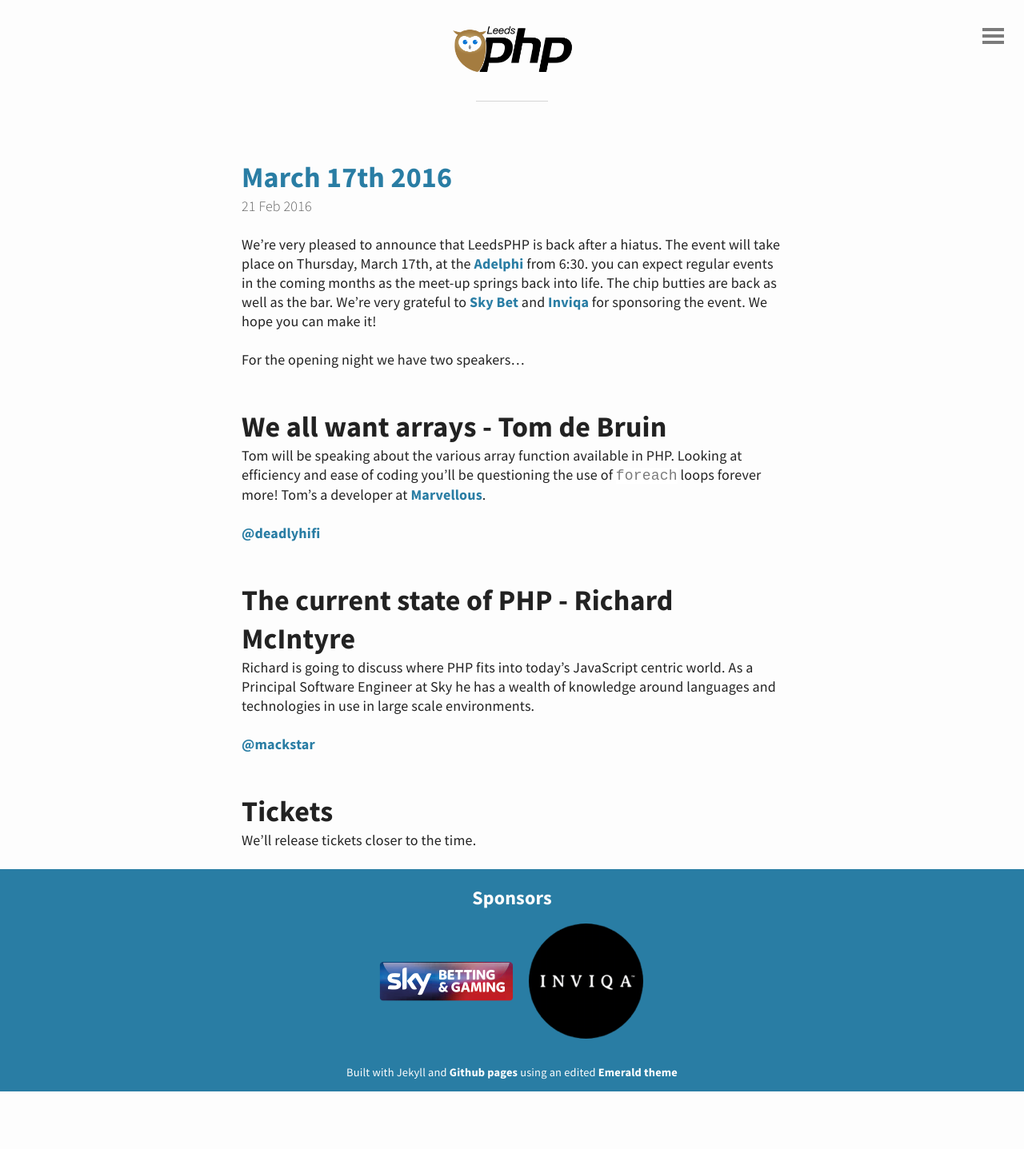
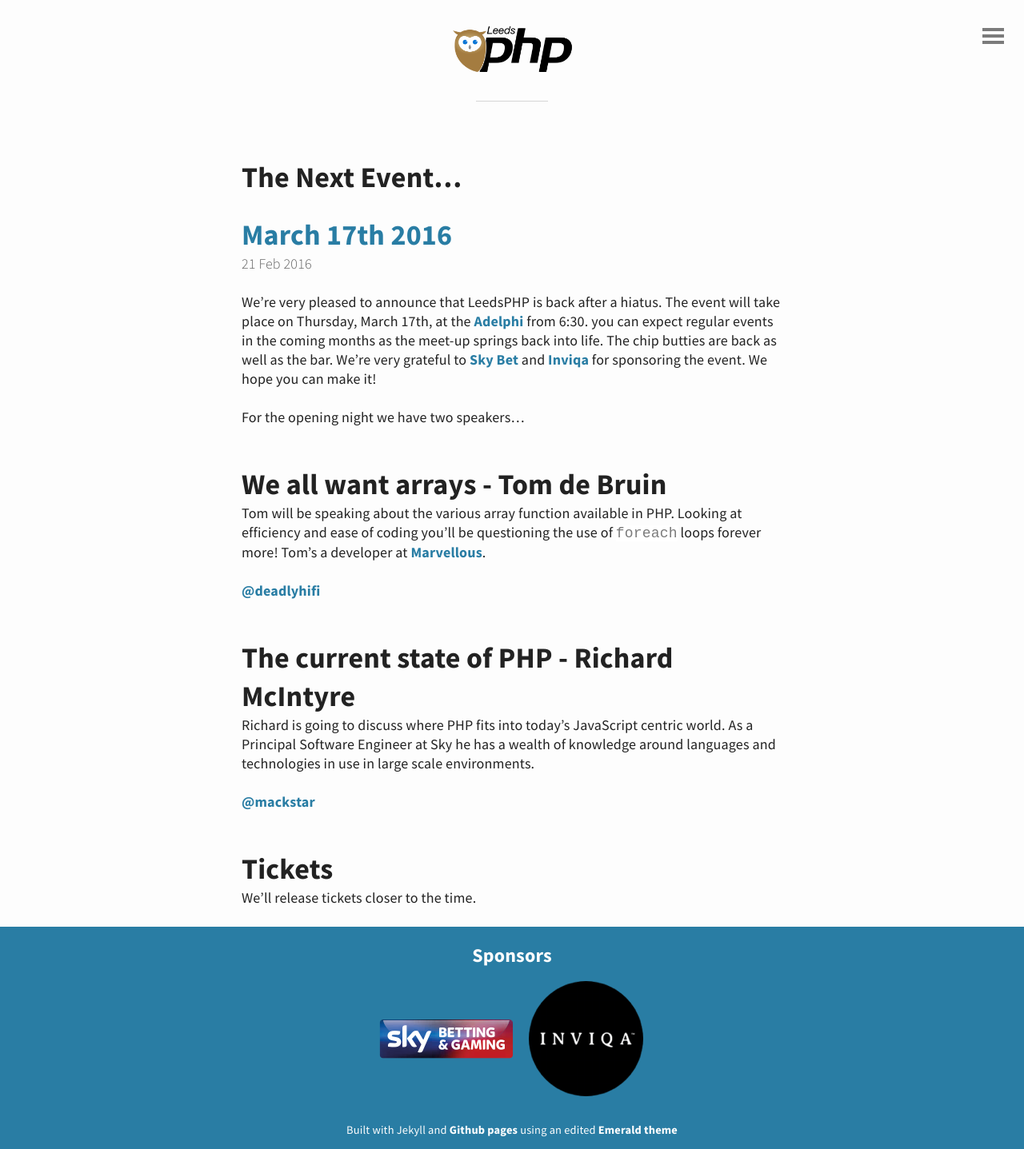
Before and after one commit to Ireaurora/LeedsPHP, a Jekyll site: the page built from index.html, in a window 1280 px wide. Shown: the whole page at 80% size. Built offline with Jekyll 4.4.1, drawn with Linux system fonts in a browser that asks for light colours; comment, search, counter and statistics services are not loaded; before the commit the page ends 1365 px from its top, so only the background shows below that.

Commit message:
The next event…

```diff
--- a/index.html
+++ b/index.html
@@ -1,15 +1,13 @@
 ---
 layout: default
 ---
-<!-- Posts -->
+<h2>The Next Event…</h2>
 <ul id="posts">
-
 	{% assign post = site.posts.first %}
 	{% assign content = post.content %}
-	  <li class="post">
-	  	<h2><a href="{% if site.baseurl == "/" %}{{ post.url }}{% else %}{{ post.url | prepend: site.baseurl }}{% endif %}">{{ post.title }}</a></h2>
-	  	<time datetime="{{ post.date | date_to_xmlschema }}" class="by-line">{{ post.date | date_to_string }}</time>
-	  	<p>{{ post.content }}</p>
-	  </li>
-
+	<li class="post">
+		<h2><a href="{% if site.baseurl == "/" %}{{ post.url }}{% else %}{{ post.url | prepend: site.baseurl }}{% endif %}">{{ post.title }}</a></h2>
+		<time datetime="{{ post.date | date_to_xmlschema }}" class="by-line">{{ post.date | date_to_string }}</time>
+		<p>{{ post.content }}</p>
+	</li>
 </ul>
```
